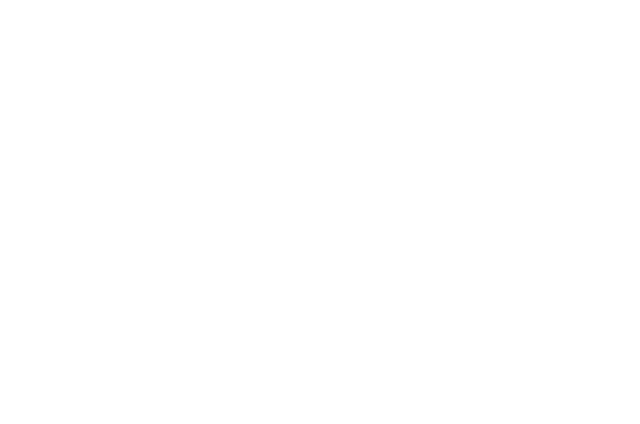
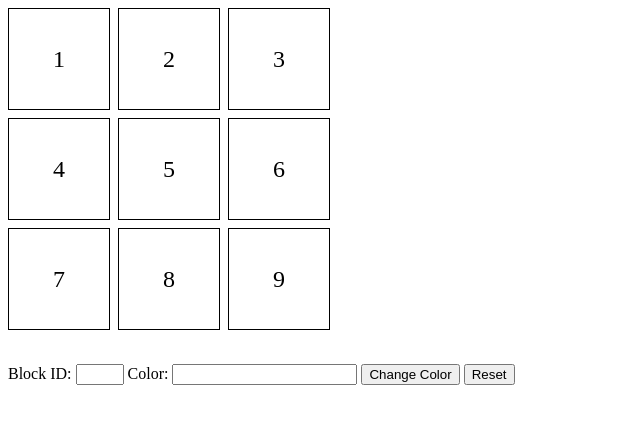
Before and after one commit to acciojob/Replit-Asian-Paints-Himanshu62727, a website: page main.html in a window 1280 px wide. Shown: the whole page, without its empty margins (0-640 px from the left). Drawn offline with Linux system fonts and the light colour scheme.

Commit message:
created a submission

```diff
--- a/main.html
+++ b/main.html
@@ -1,16 +1,52 @@
 <!DOCTYPE html>
+<html lang="en">
+<head>
+    <meta charset="UTF-8">
+    <meta name="viewport" content="width=device-width, initial-scale=1.0">
+    <title>3x3 Color Grid</title>
+    <style>
+        #grid-container {
+            display: grid;
+            grid-template-columns: repeat(3, 100px);
+            grid-template-rows: repeat(3, 100px);
+            gap: 10px;
+        }
+        .grid-item {
+            width: 100px;
+            height: 100px;
+            display: flex;
+            align-items: center;
+            justify-content: center;
+            background-color: transparent;
+            border: 1px solid #000;
+            font-size: 24px;
+        }
+    </style>
+</head>
+<body>
+    <div id="grid-container">
+        <div id="1" class="grid-item">1</div>
+        <div id="2" class="grid-item">2</div>
+        <div id="3" class="grid-item">3</div>
+        <div id="4" class="grid-item">4</div>
+        <div id="5" class="grid-item">5</div>
+        <div id="6" class="grid-item">6</div>
+        <div id="7" class="grid-item">7</div>
+        <div id="8" class="grid-item">8</div>
+        <div id="9" class="grid-item">9</div>
+    </div>
+<br><br>
+    <div>
+        <label for="block_id">Block ID: </label>
+        <input type="number" id="block_id" min="1" max="9">
 
-<html>
+        <label for="colour_id">Color: </label>
+        <input type="text" id="colour_id">
 
-<head>
-	<link rel="stylesheet" href="styles.css">
-</head>
+        <button id="change_button">Change Color</button>
+        <button id="Reset">Reset</button>
+    </div>
 
-<body>
-	<!-- the entire body must be written by student -->
-    <script type="text/javascript" src="./script.js">
-</script>
-
+    <script src="app.js"></script>
 </body>
-
 </html>
--- a/script.js
+++ b/script.js
@@ -1 +1,34 @@
 //your JS code here. If required.
+
+// Function to reset the background color of all grid items
+function resetGridColors() {
+    const gridItems = document.querySelectorAll('.grid-item');
+    gridItems.forEach(item => {
+        item.style.backgroundColor = 'transparent';
+    });
+}
+
+// Function to change the background color of a specific grid item
+function changeColor() {
+    // Get input values
+    const blockId = document.getElementById('block_id').value;
+    const color = document.getElementById('colour_id').value;
+
+    // Reset the grid colors
+    resetGridColors();
+
+    // Find the specific block and change its color
+
+    if (blockId >= 1 && blockId <= 9) {
+        const block = document.getElementById(blockId);
+        block.style.backgroundColor = color;
+    } else {
+        alert('Invalid block ID. Please enter a number between 1 and 9.');
+    }
+}
+
+// Event listener for the Change Color button
+document.getElementById('change_button').addEventListener('click', changeColor);
+
+// Event listener for the Reset button
+document.getElementById('Reset').addEventListener('click', resetGridColors);
```
